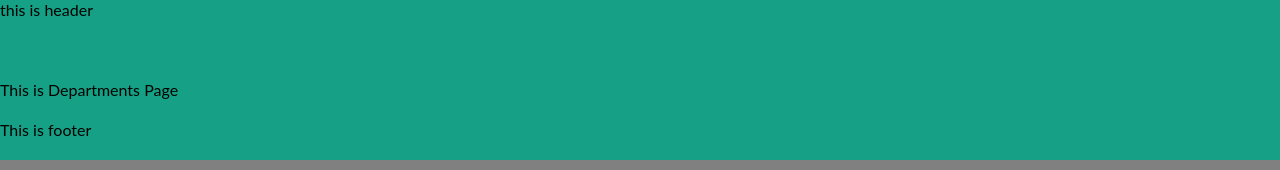
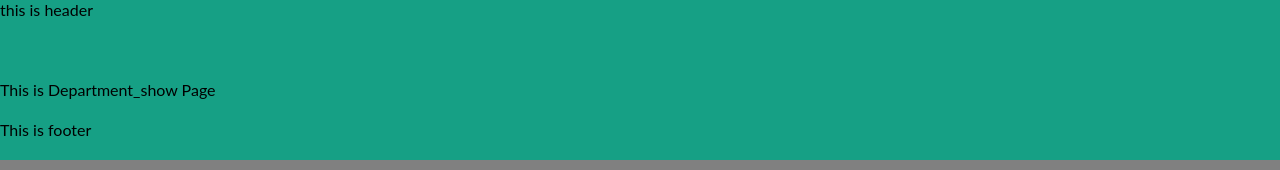
Before and after one commit to ravraw/grocery_app, a React (Create React App) app in the folder client/: page /departments/1/show in a window 1280 px wide. Shown: the top 170 px of the page. Built offline with nearby package versions, Linux system fonts and the light colour scheme.

Commit message:
Include cart route in App.jsx.

```diff
--- a/client/src/App.jsx
+++ b/client/src/App.jsx
@@ -20,7 +20,9 @@ import User_new from "./components/User_new";
 import User_show from "./components/User_show";
 
 import Product_show from "./components/Product_show";
-import Error from "./components/Error"
+import Cart from "./components/Cart";
+
+import Error from "./components/Error";
 
 // import Departments from "./components/Departments";
 
@@ -40,13 +42,18 @@ class App extends Component {
           <Header />
           <Switch>
             <Route path="/" component={Home} exact />
-          <Route path="/departments" component={Departments} />
+            <Route path="/departments" component={Departments} exact />
+            <Route
+              path="/departments/:department_id/show"
+              component={Department_show}
+            />
             <Route path="/users/new" component={User_new} />
             <Route path="/users/:user_id/show" component={User_show} />
-          <Route path="/departments/:department_id/show" component={Department_show} />
+
             <Route path="/products/:product_id/show" component={Product_show} />
+            <Route path="/cart" component={Cart} />
+
             <Route component={Error} />
-
           </Switch>
           <Footer />
         </div>
--- /dev/null
+++ b/client/src/components/Cart.jsx
@@ -0,0 +1,13 @@
+import React, { Component } from 'react';
+
+class Cart extends Component {
+  render() {
+    return (
+      <footer className="footer">
+        <div>This is Cart Page</div>
+      </footer>
+    );
+  }
+}
+
+export default Cart;
```
Lines whose indentation alone changed are shown as unchanged.
